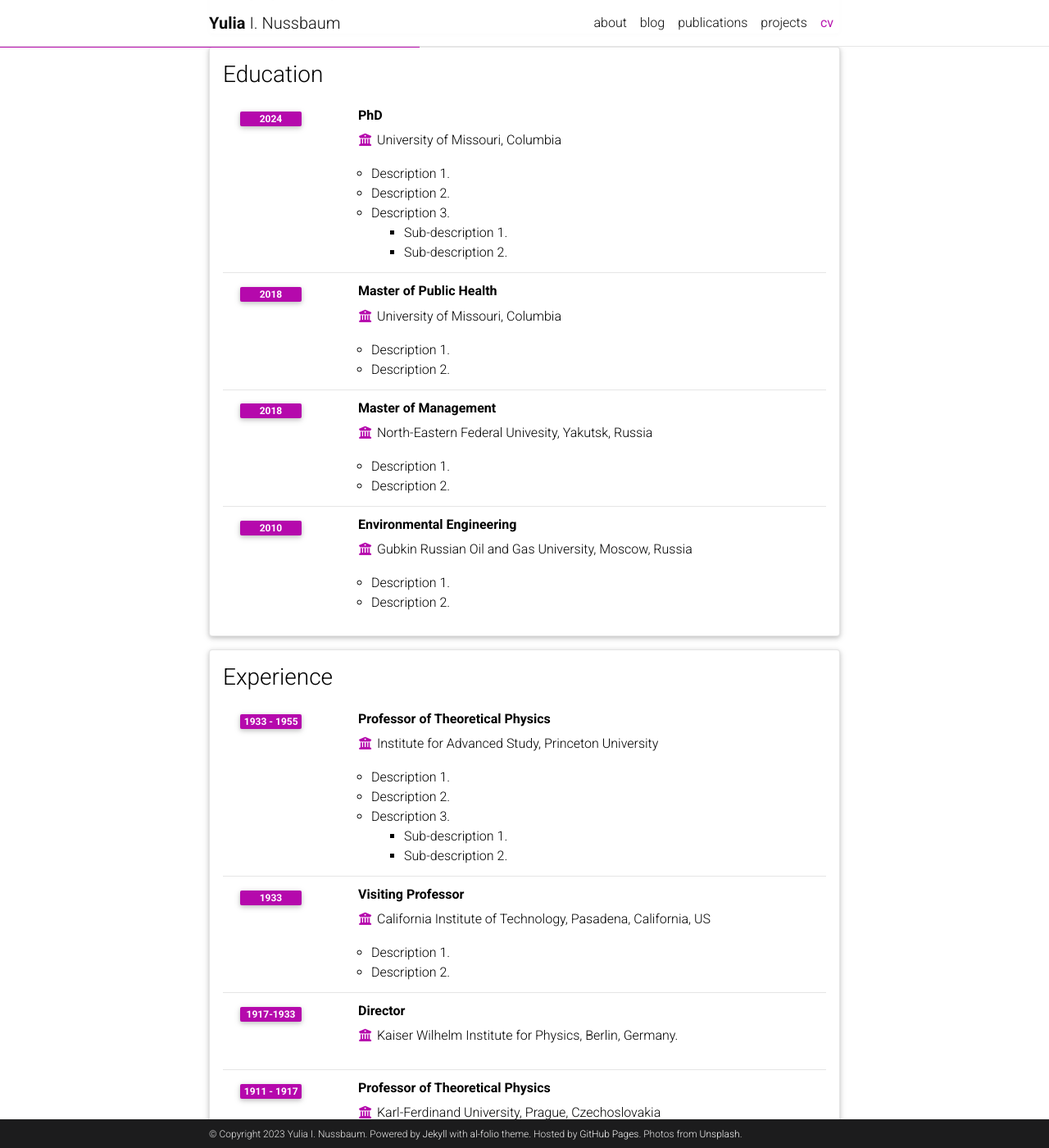
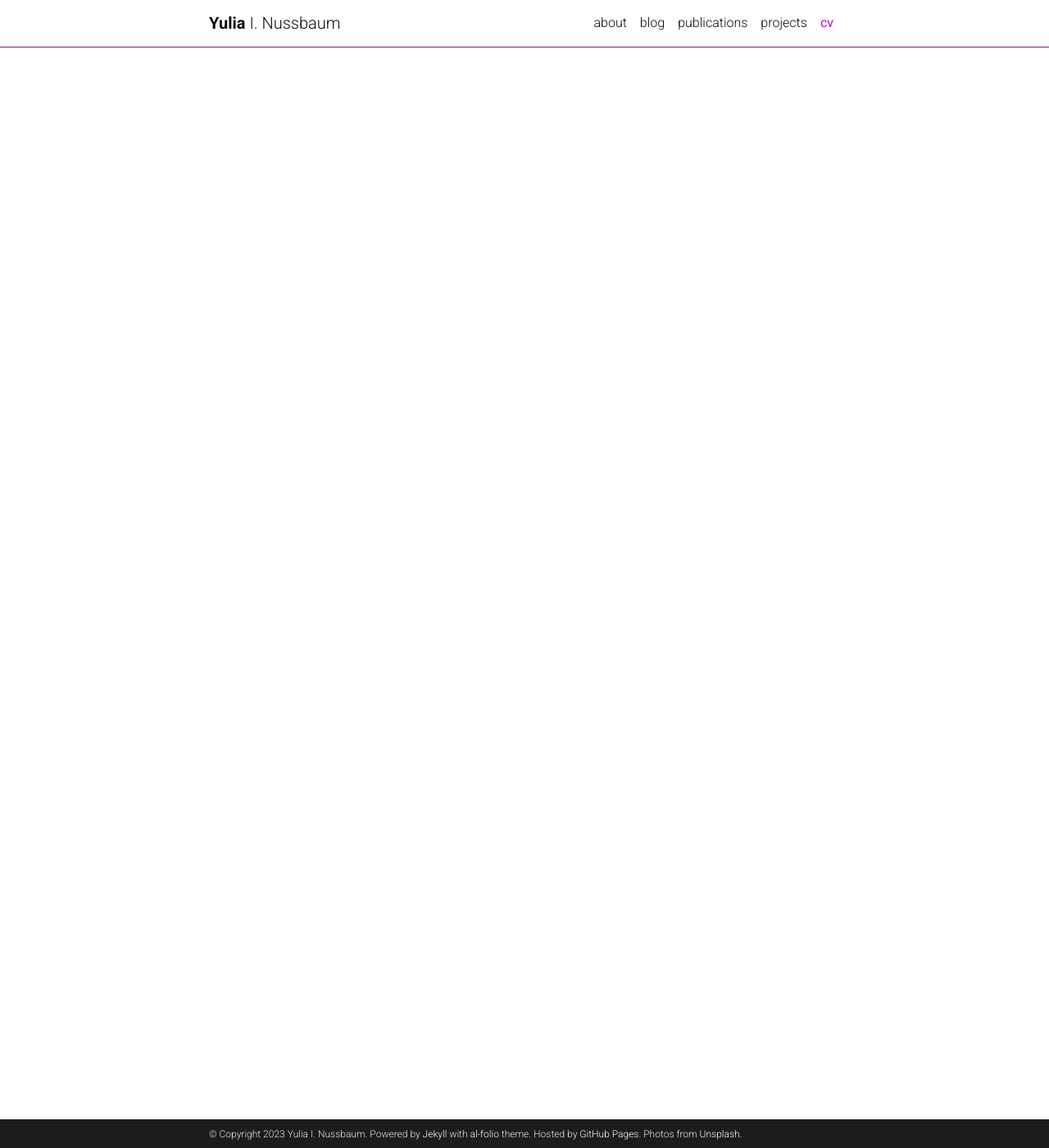
Before and after one commit to YuliaInn/YuliaInn.github.io, a Jekyll site: the page built from _pages/cv.md, in a window 1280 px wide and 1400 px high, scrolled down 704 px. Shown: the whole window at 82% size. Built offline with Jekyll 4.4.1, drawn with Linux system fonts in a browser that asks for light colours; comment, search, counter and statistics services are not loaded; a style sheet for code colours, icons or effects is not loaded; some of the changed text lies outside the part shown.

Commit message:
cv fixed

```diff
--- a/_data/cv.yml
+++ /dev/null
@@ -1,109 +0,0 @@
-- title: General Information
-  type: map
-  contents:
-    - name: Full Name
-      value: Yulia I. Nussbaum
-    - name: Date of Birth
-      value: 12th July 1988
-    - name: Languages
-      value: English, Russian, Sakha
-
-- title: Education
-  type: time_table
-  contents:
-    - title: PhD
-      institution: University of Missouri, Columbia
-      year: 2024
-      description:
-        - Description 1.
-        - Description 2.
-        - title: Description 3.
-          contents:
-            - Sub-description 1.
-            - Sub-description 2.
-    - title: Master of Public Health
-      institution: University of Missouri, Columbia
-      year: 2018
-      description:
-        - Description 1.
-        - Description 2.
-    - title: Master of Management
-      institution: North-Eastern Federal Univesity, Yakutsk, Russia
-      year: 2018
-      description:
-        - Description 1.
-        - Description 2.
-    - title: Environmental Engineering
-      institution: Gubkin Russian Oil and Gas University, Moscow, Russia
-      year: 2010
-      description:
-        - Description 1.
-        - Description 2.
-
-- title: Experience
-  type: time_table
-  contents:
-    - title: Professor of Theoretical Physics
-      institution: Institute for Advanced Study, Princeton University
-      year: 1933 - 1955
-      description:
-        - Description 1.
-        - Description 2.
-        - title: Description 3.
-          contents:
-            - Sub-description 1.
-            - Sub-description 2.
-    - title: Visiting Professor
-      institution: California Institute of Technology, Pasadena, California, US
-      year: 1933
-      description:
-        - Description 1.
-        - Description 2.
-
-    - title: Director
-      institution: Kaiser Wilhelm Institute for Physics, Berlin, Germany.
-      year: 1917-1933
-
-    - title: Professor of Theoretical Physics
-      institution: Karl-Ferdinand University, Prague, Czechoslovakia
-      year: 1911 - 1917
-      description:
-
-    - title: Associate Professor of Theoretical Physics
-      institution: University of Zurich, Zurich, Switzerland
-      year: 1909 - 1911
-
-- title: Open Source Projects
-  type: time_table
-  contents:
-    - title: <a href="https://github.com/alshedivat/al-folio">al-folio</a>
-      year: 2015-now
-      description: A beautiful, simple, clean, and responsive Jekyll theme for academics.
-
-- title: Honors and Awards
-  type: time_table
-  contents:
-    - year: 1921
-      items:
-        - Nobel Prize in Physics
-        - Matteucci Medal
-    - year: 2029
-      items:
-        - Max Planck Medal
-
-- title: Academic Interests
-  type: nested_list
-  contents:
-    - title: Topic 1.
-      items:
-        - Description 1.
-        - Description 2.
-    - title: Topic 2.
-      items:
-        - Description 1.
-        - Description 2.
-
-- title: Other Interests
-  type: list
-  contents:
-    - <u>Hobbies:</u> Hobby 1, Hobby 2, etc.
```
Also changed, not shown: _pages/cv.md (+1 -1 lines).
